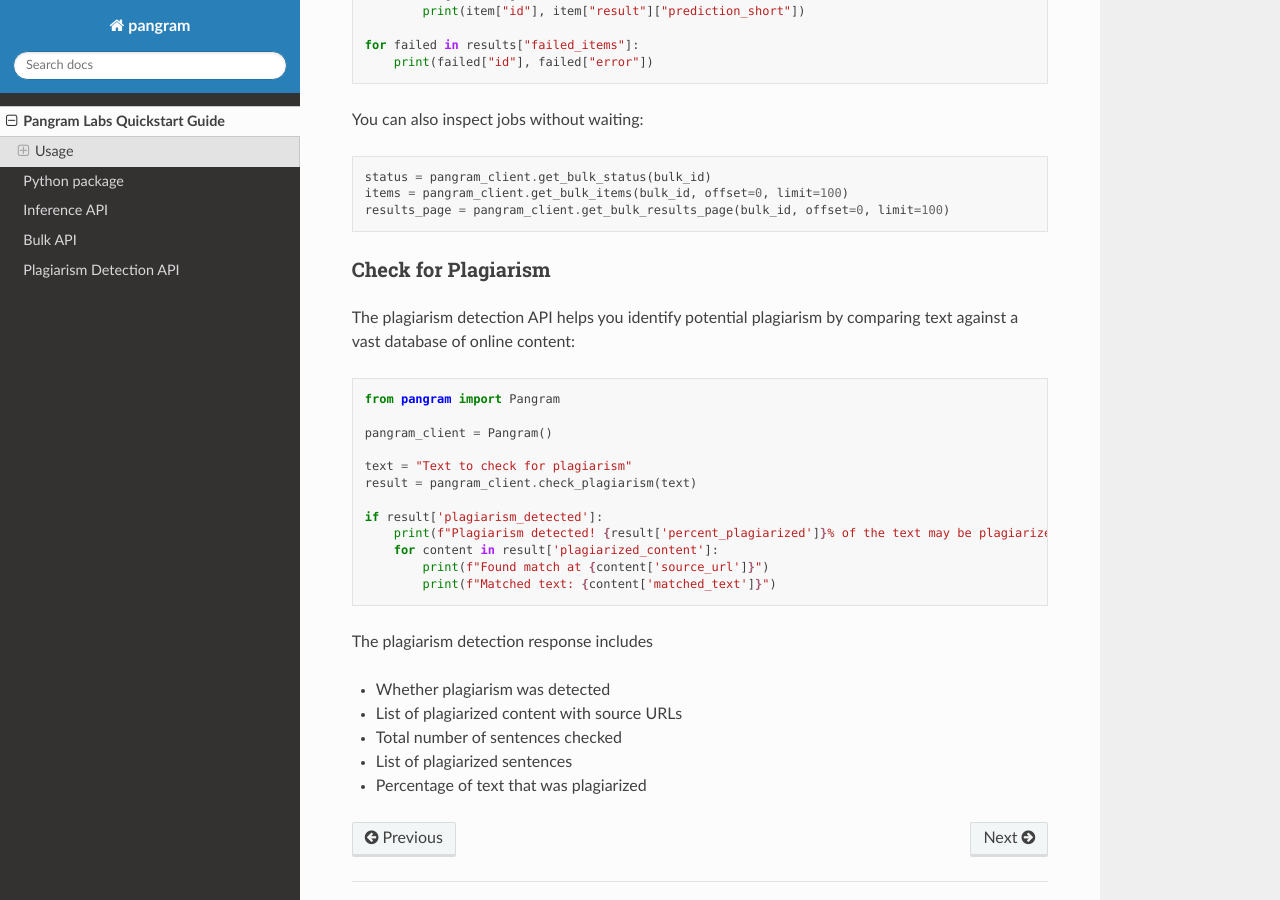
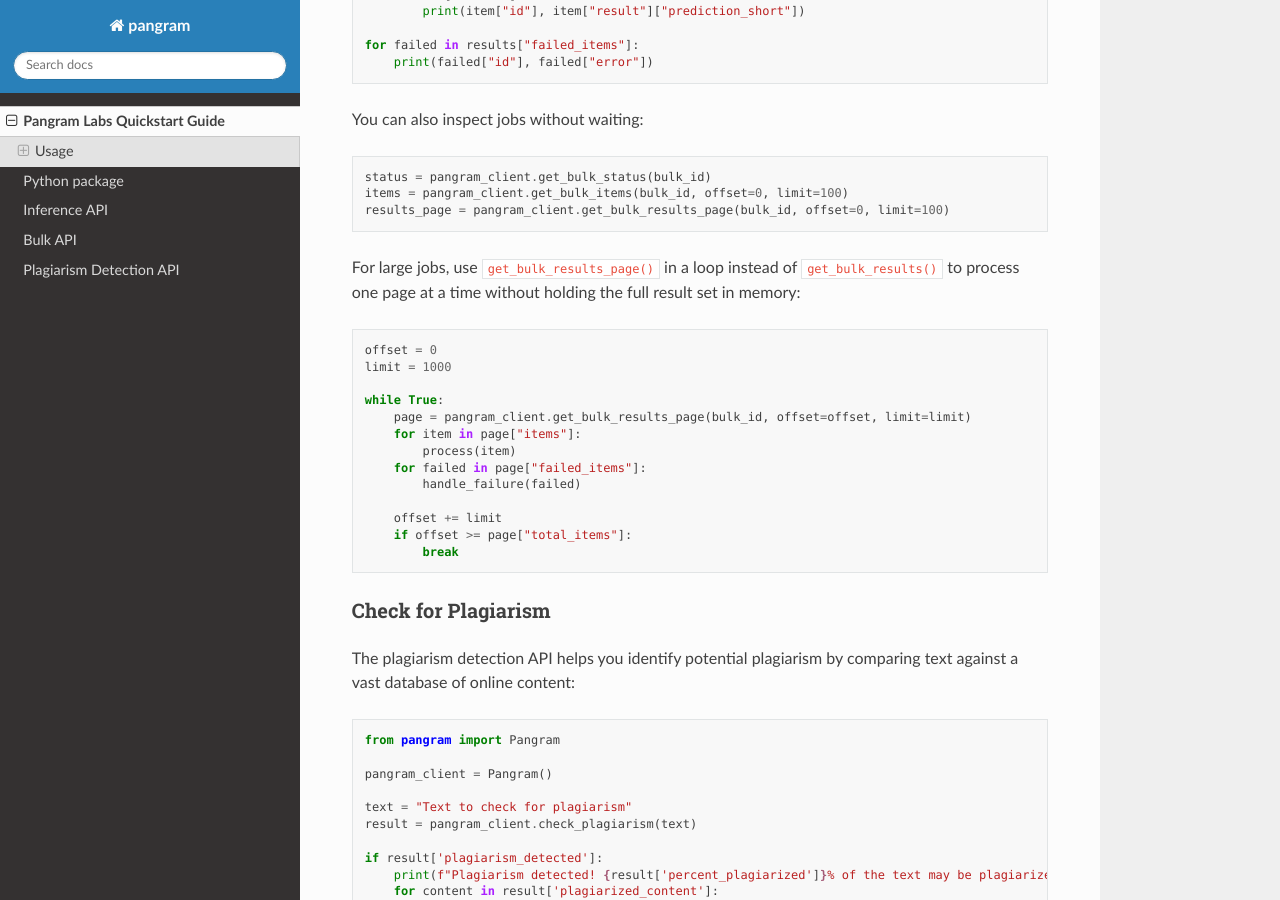
Before and after one commit to pangramlabs/pangram-sdk, a Sphinx documentation site: the page built from docs/tutorial.rst, in a window 1280 px wide and 900 px high, scrolled down 1563 px. Built offline with Sphinx 7.4.7 and the Read the Docs theme 3.1.0, drawn with Linux system fonts in a browser that asks for light colours.

```diff
--- a/docs/tutorial.rst
+++ b/docs/tutorial.rst
@@ -92,6 +92,26 @@ You can also inspect jobs without waiting:
     items = pangram_client.get_bulk_items(bulk_id, offset=0, limit=100)
     results_page = pangram_client.get_bulk_results_page(bulk_id, offset=0, limit=100)
 
+For large jobs, use ``get_bulk_results_page()`` in a loop instead of
+``get_bulk_results()`` to process one page at a time without holding the full
+result set in memory:
+
+.. code:: python
+
+    offset = 0
+    limit = 1000
+
+    while True:
+        page = pangram_client.get_bulk_results_page(bulk_id, offset=offset, limit=limit)
+        for item in page["items"]:
+            process(item)
+        for failed in page["failed_items"]:
+            handle_failure(failed)
+
+        offset += limit
+        if offset >= page["total_items"]:
+            break
+
 Check for Plagiarism
 ~~~~~~~~~~~~~~~~~~~~~
 
```
Also changed, not shown: README.md (+20 -1 lines), 2 other files.
